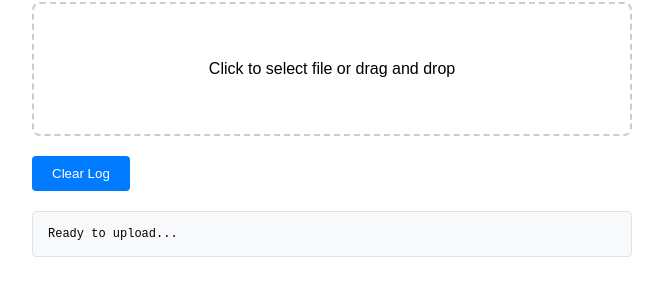
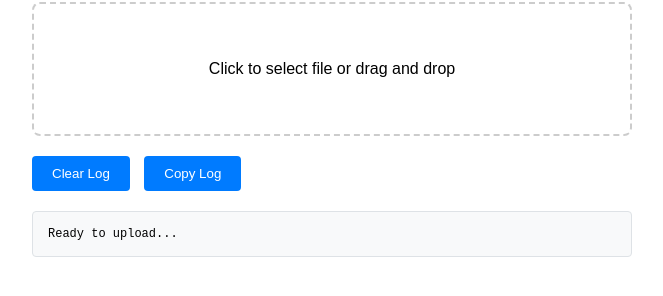
Before and after one commit to Team-Lightning-LLC/uploadAPITesting, a plain HTML site: page index.html in a window 1280 px wide. Shown: the part 148-444 px from the top of the page, without its empty margins (308-971 px from the left). Drawn offline with Linux system fonts and the light colour scheme.

Commit message:
Update index.html

```diff
--- a/index.html
+++ b/index.html
@@ -29,9 +29,13 @@
             padding: 10px 20px;
             border-radius: 4px;
             cursor: pointer;
+            margin-right: 10px;
         }
         button:disabled {
             background: #ccc;
+        }
+        .button-group {
+            margin: 20px 0;
         }
         .log {
             background: #f8f9fa;
@@ -55,7 +59,10 @@
         <p>Click to select file or drag and drop</p>
     </div>
 
-    <button onclick="clearLog()">Clear Log</button>
+    <div class="button-group">
+        <button onclick="clearLog()">Clear Log</button>
+        <button onclick="copyLog()">Copy Log</button>
+    </div>
 
     <div id="log" class="log">Ready to upload...</div>
 
@@ -69,6 +76,16 @@
 
         function clearLog() {
             document.getElementById('log').textContent = '';
+        }
+
+        function copyLog() {
+            const logContent = document.getElementById('log').textContent;
+            navigator.clipboard.writeText(logContent).then(() => {
+                alert('Log copied to clipboard!');
+            }).catch(err => {
+                console.error('Failed to copy log: ', err);
+                alert('Failed to copy log');
+            });
         }
 
         async function uploadFile(event) {
@@ -115,13 +132,13 @@
 
                 log('File uploaded successfully to storage');
 
-                // Step 3: Create object
+                // Step 3: Create object (FIXED - using uploadData.id directly)
                 log('Step 3: Creating object in Vertesia...');
                 const objectPayload = {
                     "name": file.name,
                     "description": `Test upload: ${file.name}`,
                     "content": {
-                        "source": `gs://store_prod_dd0d3a_2ca798/${uploadData.id}`,
+                        "source": uploadData.id,  // FIXED: Use the id directly, it's already the full gs:// path
                         "type": file.type || "application/pdf",
                         "name": file.name
                     },
```
